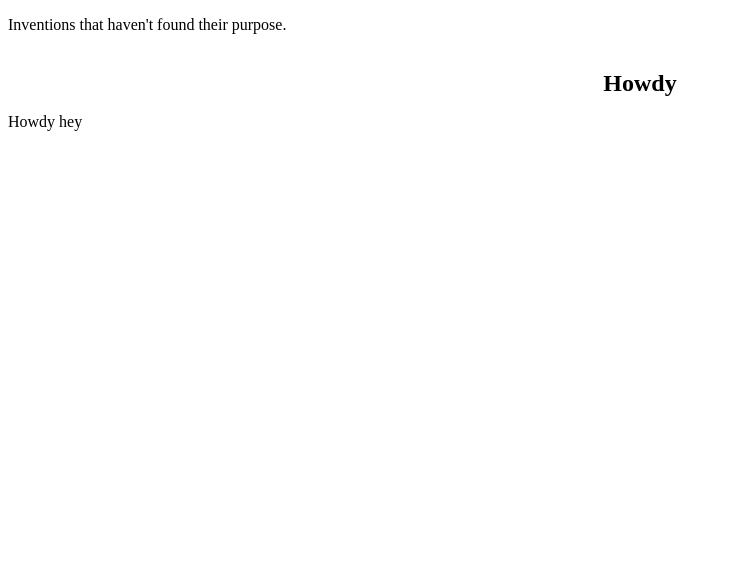
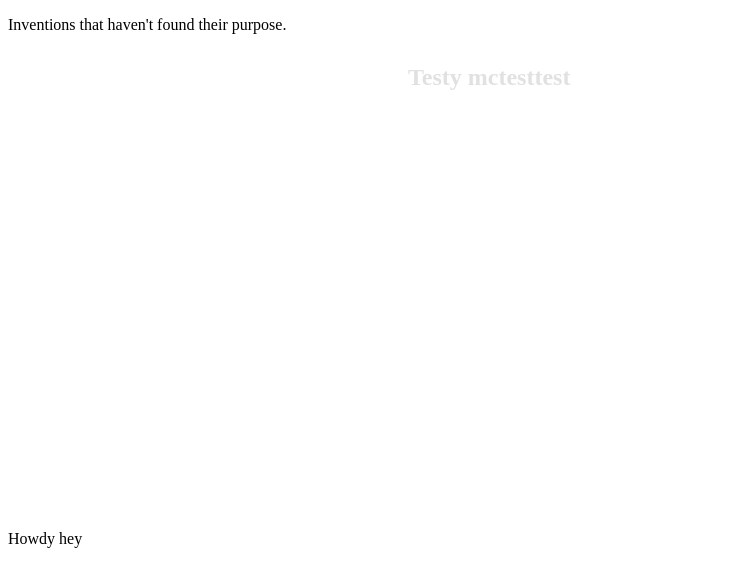
Before and after one commit to djrobinson/djrobinson.me, a Gatsby site: page /posts/2019-05-05-framing-the-discussion in a window 1280 px wide. Shown: the whole page, without its empty margins (0-731 px from the left). Built offline with nearby package versions, Linux system fonts and the light colour scheme; Gatsby itself is replaced by a stand-in of ours.

Commit message:
Adding d3 to page

```diff
--- a/package.json
+++ b/package.json
@@ -15,6 +15,7 @@
   "dependencies": {
     "@mdx-js/mdx": "^1.0.20",
     "@mdx-js/react": "^1.0.20",
+    "d3": "^5.9.2",
     "gatsby": "^2.4.2",
     "gatsby-mdx": "^0.6.3",
     "gatsby-plugin-manifest": "^2.1.1",
--- a/src/components/Sample.js
+++ b/src/components/Sample.js
@@ -1,16 +1,51 @@
 import React from "react"
+import * as d3 from 'd3'
 
-const Sample = () => {
-    return (
-        <div style={{
-            display: 'flex',
-            flexDirection: 'column',
-            alignItems: 'center',
-            fontFamily: 'avenir'
-        }}>
-            <h2 style={{marginBottom: 0}}>Howdy</h2>
-        </div>
-    )
+class Sample extends React.Component {
+    constructor(props) {
+      super(props)
+      this.state = {
+        test: 'Danny',
+      }
+    }
+    componentDidMount() {
+        let svg = d3.select(this._rootNode),
+          width = Number(svg.style('width').slice(0, -2)),
+          height = Number(svg.style('height').slice(0, -2)),
+          innerRadius = 5,
+          outerRadius = Math.min(width, height) / 2 - 70,
+          g = svg.append('g').attr('transform', 'translate(' + 200 + ',' + height / 2 + ')')
+
+        svg.append('text')
+          .attr('id', 'chart-title')
+          .text('Testy mctesttest')
+          .style('font-size', 24)
+          .style('font-weight', 'bold')
+          .attr('fill', '#e1e1e1')
+          .attr('transform', 'translate(' + 400 + ',' + 35 + ')')
+    }
+
+    _setRef(componentNode) {
+        this._rootNode = componentNode
+    }
+
+    render() {
+        return (
+          <div>
+            <svg
+              className="sample-d3"
+              width="876"
+              height="460"
+              fontFamily="PT Sans"
+              fontSize="11"
+              fill='#242424'
+              ref={this._setRef.bind(this)}
+              preserveAspectRatio="xMidYMid meet"
+              viewBox="0 0 876 460"
+            />
+          </div>
+        )
+    }
 }
 
 export default Sample
```
Also changed, not shown: 2 other files.
